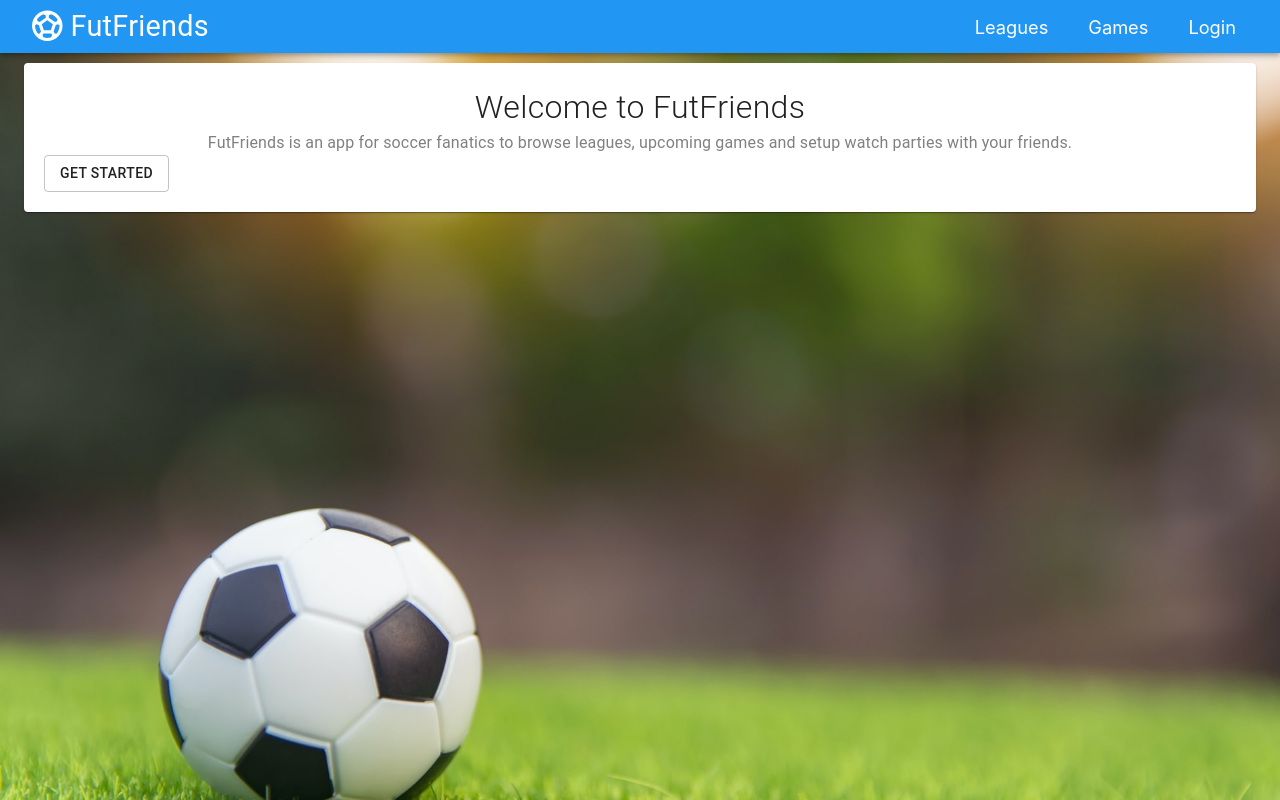
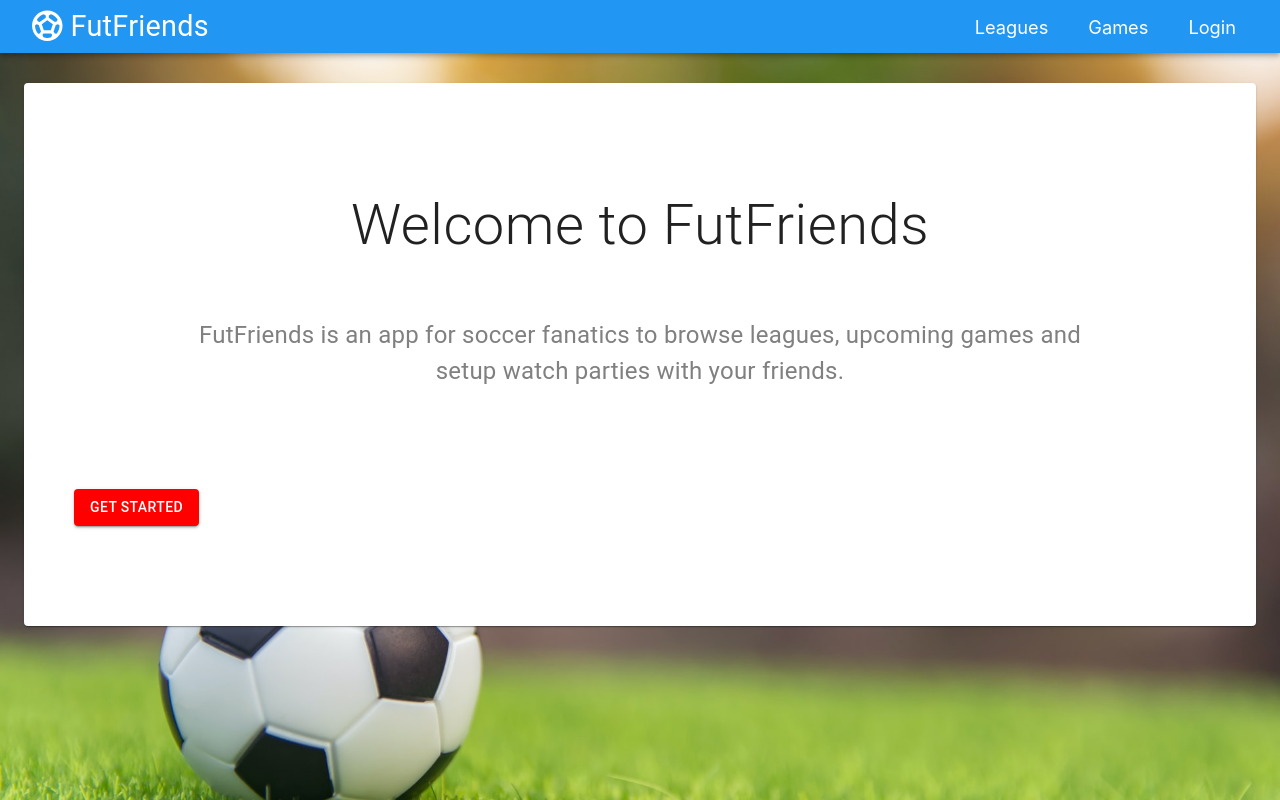
Before and after one commit to devslife7/FutHub, a React (Create React App) app: page / in a window 1280 px wide. Built offline with nearby package versions, Linux system fonts and the light colour scheme.

Commit message:
fixed focused item on navbar and added margin to home

```diff
--- a/src/layouts/NavBar/NavBar.js
+++ b/src/layouts/NavBar/NavBar.js
@@ -170,7 +170,7 @@ export default function NavBar() {
         <Container>
           <Toolbar className={classes.navBarPadding}>
             <div className={classes.logoContainer}>
-              <Link to='/' className={classes.logoLink}>
+              <Link to='/' className={classes.logoLink} onClick={() => setLinkClicked('Home')}>
                 <SportsSoccerIcon className={classes.logoIcon} />
                 <Typography className={classes.logoText}>FutFriends</Typography>
               </Link>
--- a/src/views/Home/Home.js
+++ b/src/views/Home/Home.js
@@ -3,18 +3,23 @@ import React from 'react'
 
 const useStyles = makeStyles(theme => ({
   paper: {
-    marginTop: '10px',
-    padding: '20px',
+    marginTop: '30px',
+    padding: '50px',
   },
   title: {
-    fontSize: '2rem',
+    fontSize: '3.5rem',
     fontWeight: '300',
     textAlign: 'center',
+    margin: '50px 0',
   },
   description: {
-    fontSize: '1rem',
+    fontSize: '1.5rem',
     textAlign: 'center',
     color: 'gray',
+    margin: '50px 100px',
+  },
+  button: {
+    margin: '50px 0',
   },
 }))
 
@@ -29,7 +34,12 @@ export default function Home() {
           FutFriends is an app for soccer fanatics to browse leagues, upcoming games and setup watch parties
           with your friends.
         </Typography>
-        <Button variant='outlined' style={{ textDecoration: 'none' }}>
+        <Button
+          variant='contained'
+          color='primary'
+          className={classes.button}
+          style={{ backgroundColor: 'red' }}
+        >
           Get Started
         </Button>
       </Paper>
```
